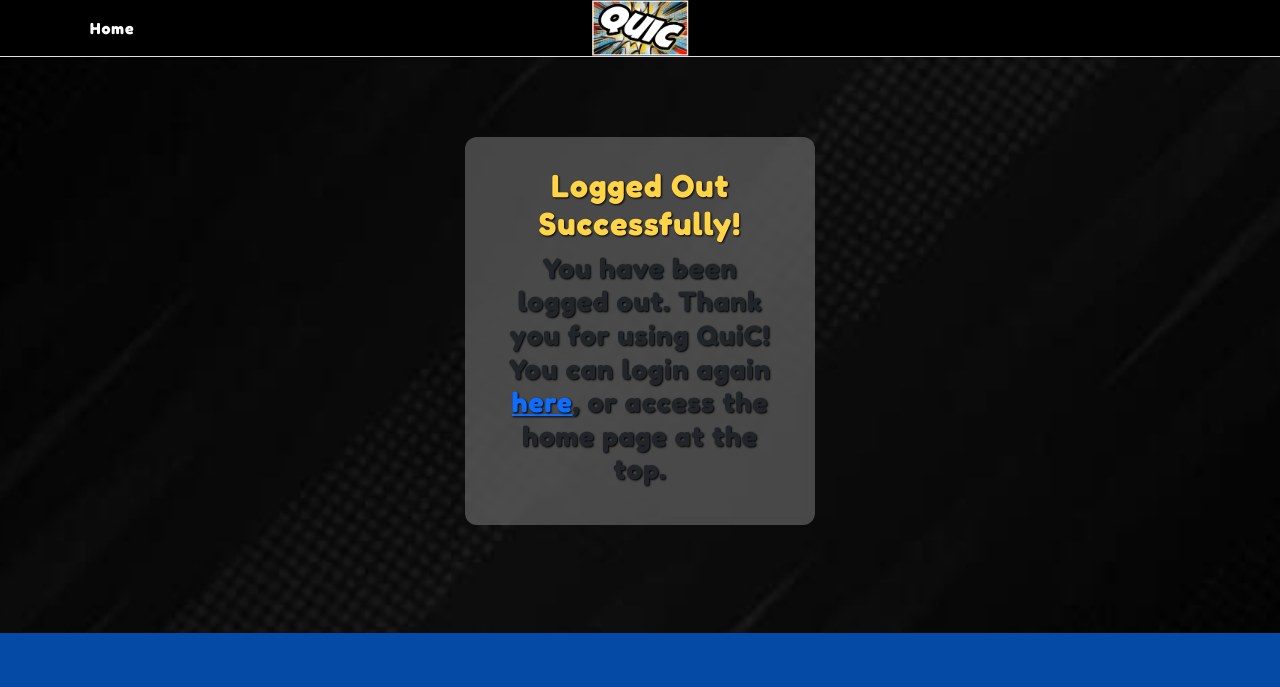
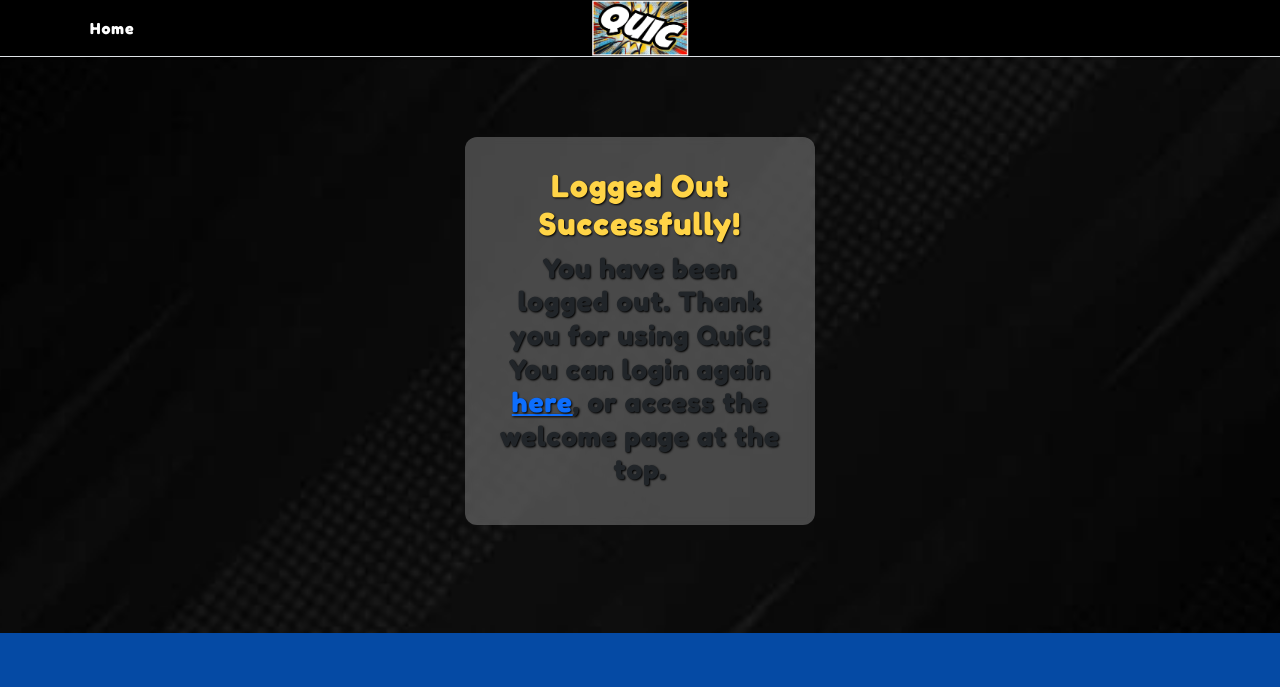
Before and after one commit to DevinRenn/QuiC-main, a Node server app: template ProjectSourceCode/src/views/pages/logout.hbs in a window 1280 px wide. Shown: the top 687 px of the page. Run offline with Node 20, Linux system fonts and the light colour scheme; the template is opened without the code that fills it, so the values that code supplies are empty; some libraries are stand-ins or nearby versions.

Commit message:
Changed logout message

```diff
--- a/ProjectSourceCode/src/views/pages/logout.hbs
+++ b/ProjectSourceCode/src/views/pages/logout.hbs
@@ -30,6 +30,6 @@
   <h2 style="color: #FFD447;">Logged Out Successfully!</h2>
   <h3>
     You have been logged out. Thank you for using QuiC!
-    You can login again <a href="/login">here</a>, or access the home page at the top.
+    You can login again <a href="/login">here</a>, or access the welcome page at the top.
   </h3>
 </div>
```
